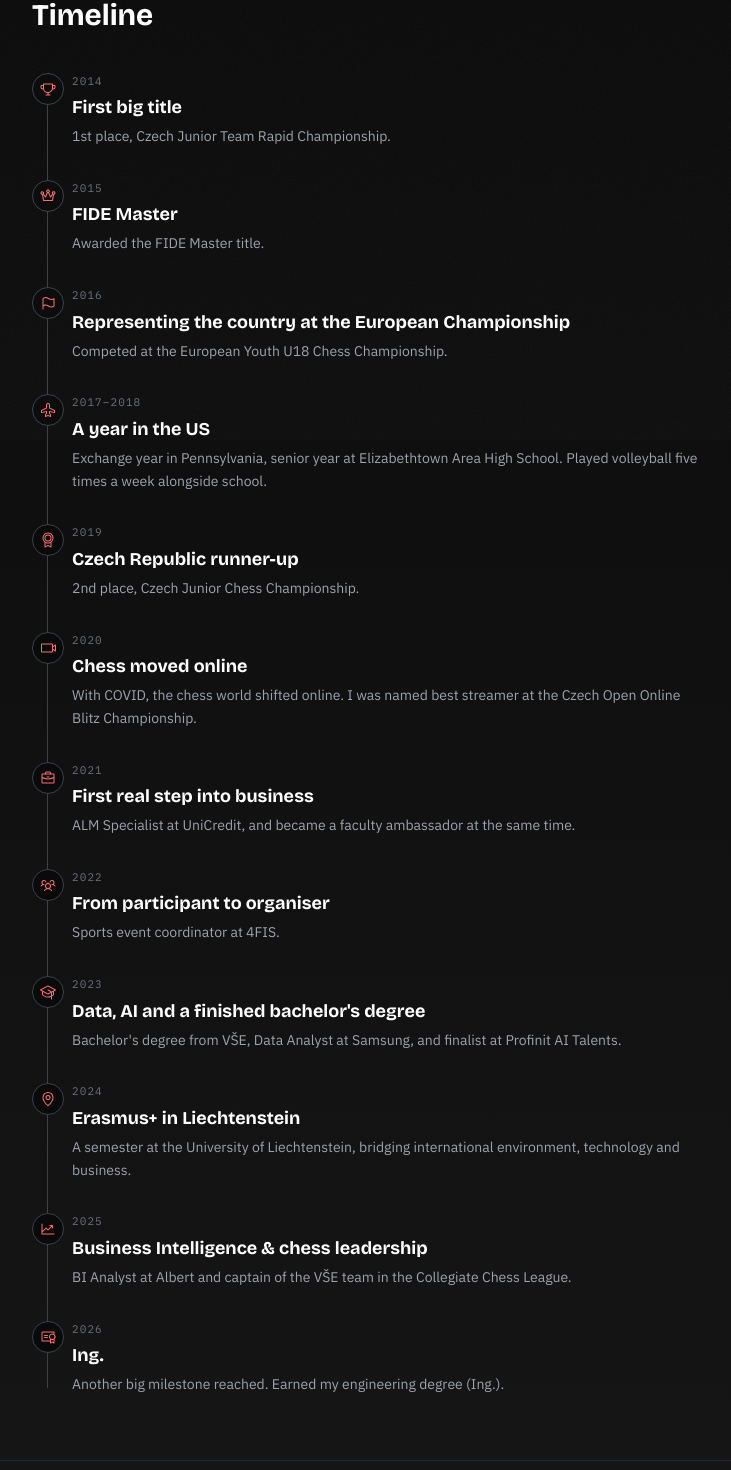
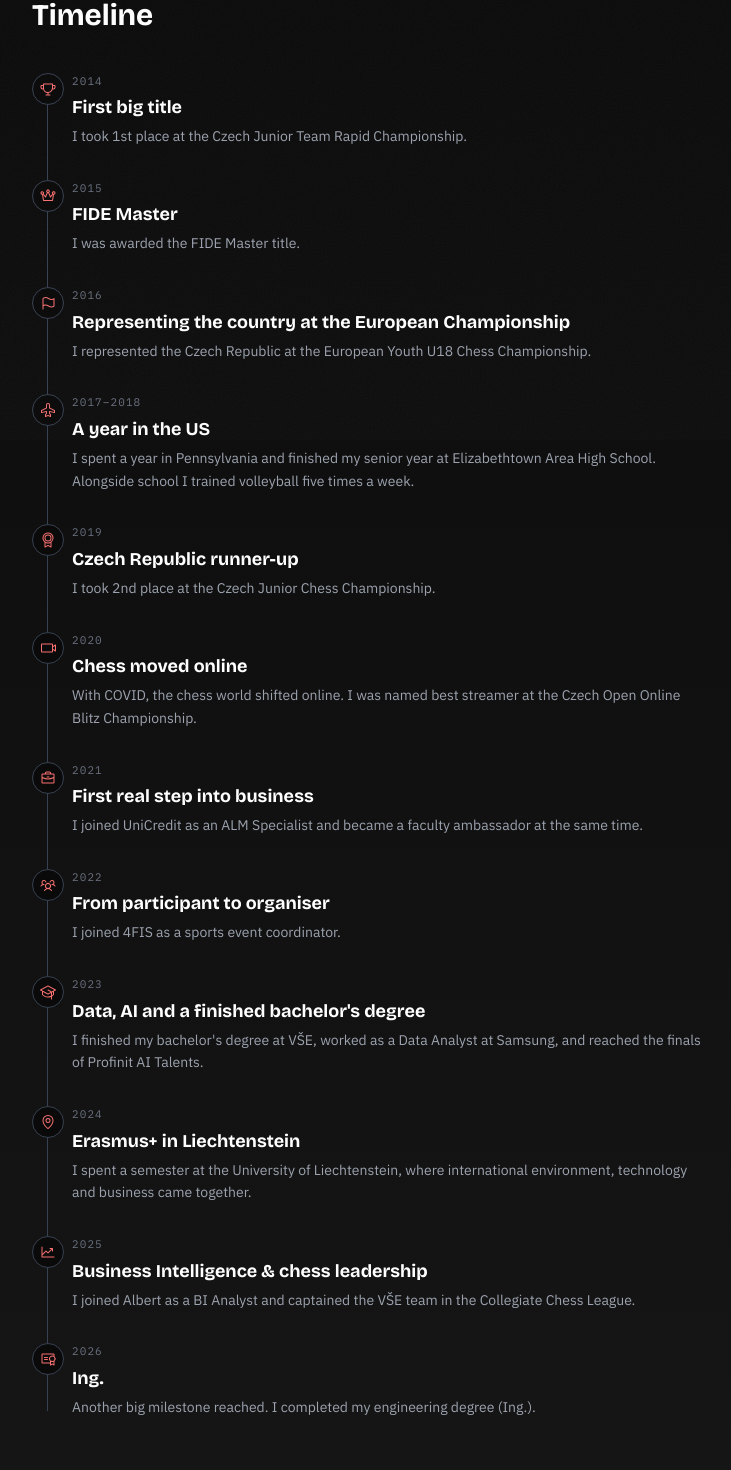
Before and after one commit to petrhollan22/petr-portfolio, a Next.js app: page /en/about in a window 1280 px wide. Shown: the part 360-1830 px from the top of the page, without its empty margins (272-1003 px from the left). Built offline with nearby package versions, Linux system fonts and the light colour scheme; no server answers.

Commit message:
Rewrite timeline entries in first person

```diff
--- a/data/timeline.ts
+++ b/data/timeline.ts
@@ -12,31 +12,31 @@ export const timeline: TimelineEntry[] = [
     year: "2014",
     icon: "trophy",
     title: { cs: "První velký titul", en: "First big title" },
-    text: { cs: "1. místo na MČR družstev v rapid šachu.", en: "1st place, Czech Junior Team Rapid Championship." }
+    text: { cs: "Obsadil jsem 1. místo na MČR družstev v rapid šachu.", en: "I took 1st place at the Czech Junior Team Rapid Championship." }
   },
   {
     year: "2015",
     icon: "crown",
     title: { cs: "FIDE Master", en: "FIDE Master" },
-    text: { cs: "Získal jsem titul FIDE Master.", en: "Awarded the FIDE Master title." }
+    text: { cs: "Získal jsem titul FIDE Master.", en: "I was awarded the FIDE Master title." }
   },
   {
     year: "2016",
     icon: "flag",
     title: { cs: "Reprezentace na Mistrovství Evropy", en: "Representing the country at the European Championship" },
-    text: { cs: "Účast na Mistrovství Evropy U18 v šachu.", en: "Competed at the European Youth U18 Chess Championship." }
+    text: { cs: "Reprezentoval jsem Českou republiku na Mistrovství Evropy U18 v šachu.", en: "I represented the Czech Republic at the European Youth U18 Chess Championship." }
   },
   {
     year: "2017–2018",
     icon: "airplane",
     title: { cs: "Rok v USA", en: "A year in the US" },
-    text: { cs: "Výměnný rok v Pensylvánii, senior year na Elizabethtown Area High School. Vedle školy volejbal pětkrát týdně.", en: "Exchange year in Pennsylvania, senior year at Elizabethtown Area High School. Played volleyball five times a week alongside school." }
+    text: { cs: "Strávil jsem rok v Pensylvánii a dokončil senior year na Elizabethtown Area High School. Vedle školy jsem pětkrát týdně trénoval volejbal.", en: "I spent a year in Pennsylvania and finished my senior year at Elizabethtown Area High School. Alongside school I trained volleyball five times a week." }
   },
   {
     year: "2019",
     icon: "medal",
     title: { cs: "Vícemistr České republiky", en: "Czech Republic runner-up" },
-    text: { cs: "2. místo na MČR juniorů v šachu.", en: "2nd place, Czech Junior Chess Championship." }
+    text: { cs: "Obsadil jsem 2. místo na MČR juniorů v šachu.", en: "I took 2nd place at the Czech Junior Chess Championship." }
   },
   {
     year: "2020",
@@ -48,36 +48,36 @@ export const timeline: TimelineEntry[] = [
     year: "2021",
     icon: "briefcase",
     title: { cs: "První větší krok do businessu", en: "First real step into business" },
-    text: { cs: "ALM Specialist v UniCredit a zároveň ambasador fakulty.", en: "ALM Specialist at UniCredit, and became a faculty ambassador at the same time." }
+    text: { cs: "Nastoupil jsem jako ALM Specialist do UniCredit a zároveň jsem začal působit jako ambasador fakulty.", en: "I joined UniCredit as an ALM Specialist and became a faculty ambassador at the same time." }
   },
   {
     year: "2022",
     icon: "users",
     title: { cs: "Od účastníka k organizátorovi", en: "From participant to organiser" },
-    text: { cs: "Koordinátor sportovních akcí ve 4FIS.", en: "Sports event coordinator at 4FIS." }
+    text: { cs: "Stal jsem se součástí 4FISu jako koordinátor sportovních akcí.", en: "I joined 4FIS as a sports event coordinator." }
   },
   {
     year: "2023",
     icon: "graduation",
     title: { cs: "Data, AI a dokončený bakalář", en: "Data, AI and a finished bachelor's degree" },
-    text: { cs: "Bakalářský titul na VŠE, Data Analyst v Samsungu a finále Profinit AI Talents.", en: "Bachelor's degree from VŠE, Data Analyst at Samsung, and finalist at Profinit AI Talents." }
+    text: { cs: "Dokončil jsem bakalářské studium na VŠE, pracoval jako Data Analyst v Samsungu a dostal se do finále Profinit AI Talents.", en: "I finished my bachelor's degree at VŠE, worked as a Data Analyst at Samsung, and reached the finals of Profinit AI Talents." }
   },
   {
     year: "2024",
     icon: "pin",
     title: { cs: "Erasmus+ v Lichtenštejnsku", en: "Erasmus+ in Liechtenstein" },
-    text: { cs: "Semestr na Universität Liechtenstein, který propojil mezinárodní prostředí, technologie a business.", en: "A semester at the University of Liechtenstein, bridging international environment, technology and business." }
+    text: { cs: "Strávil jsem semestr na Universität Liechtenstein, kde se propojilo mezinárodní prostředí, technologie a business.", en: "I spent a semester at the University of Liechtenstein, where international environment, technology and business came together." }
   },
   {
     year: "2025",
     icon: "chart",
     title: { cs: "Business Intelligence & šachový leadership", en: "Business Intelligence & chess leadership" },
-    text: { cs: "BI Analyst v Albertu a kapitán týmu VŠE v Collegiate Chess League.", en: "BI Analyst at Albert and captain of the VŠE team in the Collegiate Chess League." }
+    text: { cs: "Nastoupil jsem jako BI Analyst v Albertu a zároveň vedl tým VŠE jako kapitán v Collegiate Chess League.", en: "I joined Albert as a BI Analyst and captained the VŠE team in the Collegiate Chess League." }
   },
   {
     year: "2026",
     icon: "certificate",
     title: { cs: "Ing.", en: "Ing." },
-    text: { cs: "Další velký milník splněn. Získal jsem titul inženýr.", en: "Another big milestone reached. Earned my engineering degree (Ing.)." }
+    text: { cs: "Další velký milník splněn. Dokončil jsem inženýrské studium.", en: "Another big milestone reached. I completed my engineering degree (Ing.)." }
   }
 ];
```
